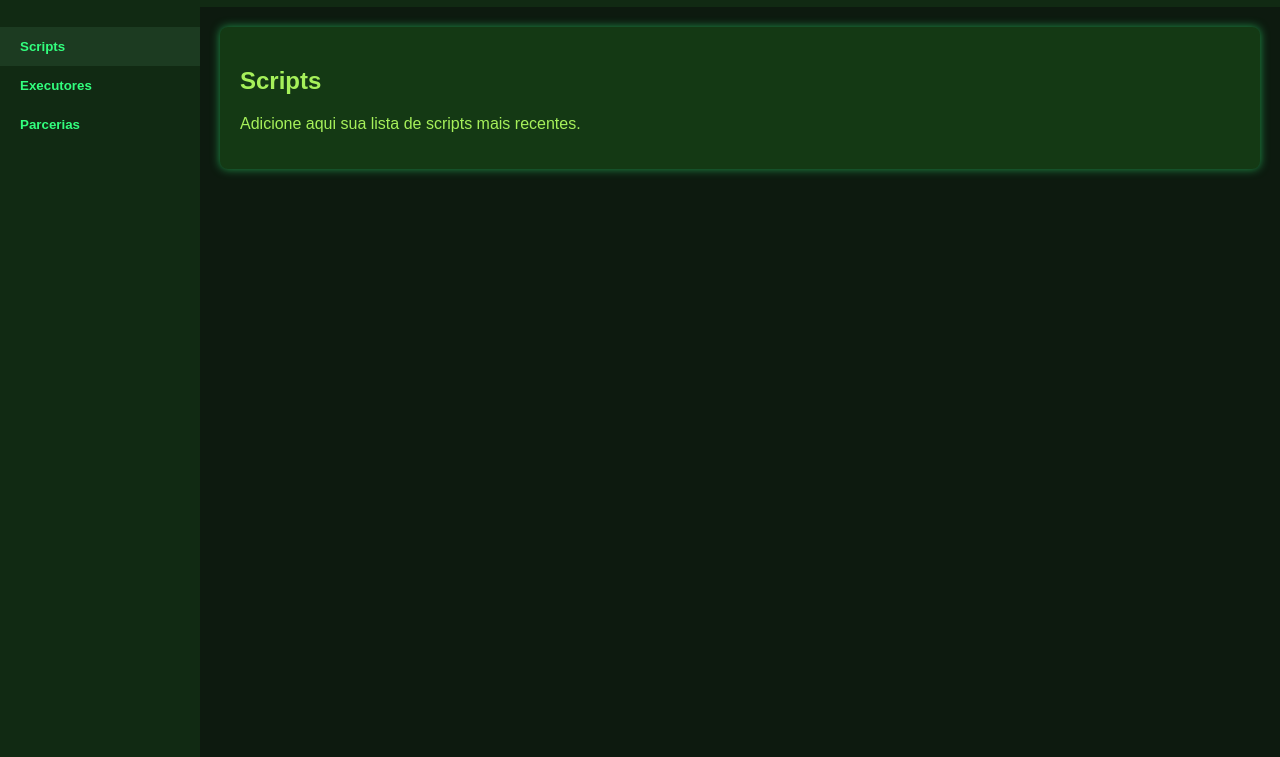
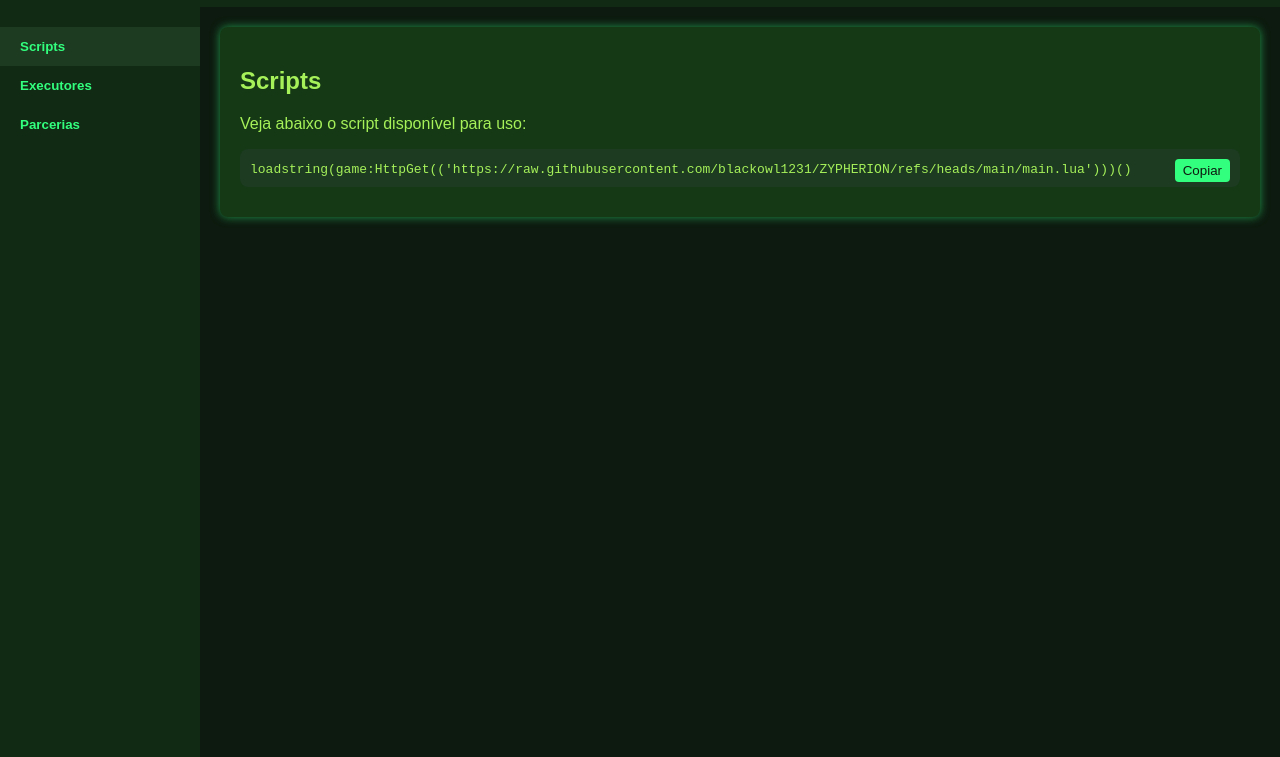
Before and after one commit to ArthurTH2401/TH_SCR1PTS, a plain HTML site: page index.html in a window 1280 px wide. Shown: the part 46-803 px from the top of the page. Drawn offline with Linux system fonts and the light colour scheme.

Commit message:
Update index.html

```diff
--- a/index.html
+++ b/index.html
@@ -128,10 +128,16 @@
   </nav>
 
   <main>
-    <div id="scripts" class="content-panel">
-      <h2>Scripts</h2>
-      <p>Adicione aqui sua lista de scripts mais recentes.</p>
-    </div>
+   <div id="scripts" class="content-panel">
+  <h2>Scripts</h2>
+  <p>Veja abaixo o script disponível para uso:</p>
+
+  <div style="background:#1c3b21; color:#a6f05a; padding:10px; border-radius:8px; margin-bottom:10px; position:relative;">
+    <code id="script1">loadstring(game:HttpGet(('https://raw.githubusercontent.com/blackowl1231/ZYPHERION/refs/heads/main/main.lua')))()</code>
+    <button onclick="copyScript('script1')" style="position:absolute; top:10px; right:10px; background:#32ff7e; color:#0d1a0f; border:none; padding:4px 8px; border-radius:4px; cursor:pointer;">Copiar</button>
+  </div>
+</div>
+
     <div id="executores" class="content-panel" style="display:none">
       <h2>Executores</h2>
       <p>Adicione aqui os executores atualizados.</p>
```
